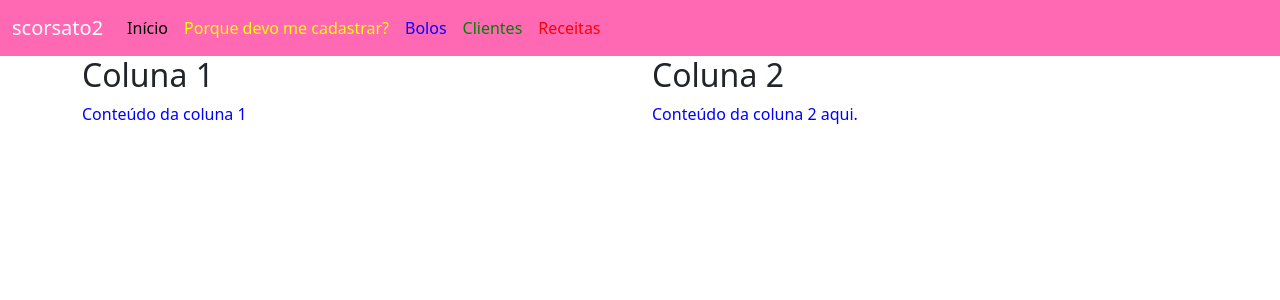
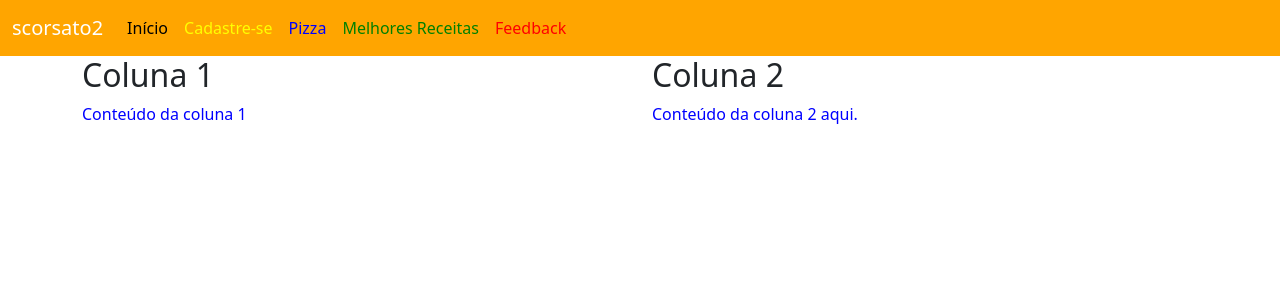
Before and after one commit to MBScorsato/Projeto-vendas, a Django app: page / in a window 1280 px wide. Shown: the top 300 px of the page. Run offline with Django 4.2, Linux system fonts and the light colour scheme; data comes from the database, SQL or seed files in the repository; both versions use the stored data as it was after the commit.

Commit message:
backend criado com a possibilidade de nomear links de acesso

```diff
--- a/index/admin.py
+++ b/index/admin.py
@@ -1,4 +1,5 @@
 from django.contrib import admin
-from index.models import bootstrap_navbar
+from index.models import bootstrap_navbar, NavBar_Links
 
 admin.site.register(bootstrap_navbar)
+admin.site.register(NavBar_Links)
--- a/index/models.py
+++ b/index/models.py
@@ -12,3 +12,16 @@ class bootstrap_navbar(models.Model):
 
     class Meta:
         verbose_name_plural = "Nome site"
+
+
+class NavBar_Links(models.Model):
+    link_referente_cadastro = models.CharField(max_length=50)
+    link_referente_produto = models.CharField(max_length=50)
+    link_referente_receita = models.CharField(max_length=50)
+    link_referente_cliente = models.CharField(max_length=50)
+
+    class Meta:
+        verbose_name = "Defenir nomes dos links"
+
+    class Meta:
+        verbose_name_plural = "Defenir nomes dos links"
--- a/index/templates/bootstrap_navbar.html
+++ b/index/templates/bootstrap_navbar.html
@@ -8,19 +8,23 @@
 {% block title %}{% endblock %}
 
 {% block navbar %}
-<nav class="navbar navbar-expand-lg" style="background-color: hotpink;">
+
+<nav class="navbar navbar-expand-lg" style="background-color: orange">
   <div class="container-fluid">
-    <a class="navbar-brand" href="{% url 'index' %}"><label class="nome-da-pagina">{{ ultimo_objeto_salvo }}</label></a>
+    <a class="navbar-brand" href="{% url 'index' %}"><label class="nome-da-pagina">{{ nome_do_site }}</label></a>
     <button class="navbar-toggler" type="button" data-bs-toggle="collapse" data-bs-target="#navbarNavAltMarkup" aria-controls="navbarNavAltMarkup" aria-expanded="false" aria-label="Toggle navigation">
       <span class="navbar-toggler-icon"></span>
     </button>
-    <div class="collapse navbar-collapse" id="navbarNavAltMarkup"><hr>
+    <div class="collapse navbar-collapse" id="navbarNavAltMarkup">
+      <hr>
       <div class="navbar-nav">
         <a class="nav-link active" aria-current="page" href="{% url 'index' %}">Início</a>
-        <a class="nav-link" href="#"><label class="link-cadastre-se">Porque devo me cadastrar?</label></a>
-        <a class="nav-link" href="#"><label class="link1">Bolos</label></a>
-        <a class="nav-link" href="#"><label class="link2">Clientes</label></a>
-        <a class="nav-link" href="#"><label class="link3">Receitas</label></a>
+        {% for link in liks %}
+          <a class="nav-link" href="#"><label class="link-cadastre-se">{{ link.link_referente_cadastro }}</label></a>
+          <a class="nav-link" href="#"><label class="link1">{{ link.link_referente_produto }}</label></a>
+          <a class="nav-link" href="#"><label class="link2">{{ link.link_referente_receita }}</label></a>
+          <a class="nav-link" href="#"><label class="link3">{{ link.link_referente_cliente }}</label></a>
+        {% endfor %}
       </div>
     </div>
   </div>
--- a/index/views.py
+++ b/index/views.py
@@ -1,12 +1,16 @@
 from django.shortcuts import render
-from index.models import bootstrap_navbar
+from index.models import bootstrap_navbar, NavBar_Links
 
 
 def index(request):
     if request.method == 'GET':
-        ultimo_objeto_salvo = bootstrap_navbar.objects.all().order_by('-id').first()
+        nome_do_site = bootstrap_navbar.objects.all().order_by('-id').first()
+        liks = NavBar_Links.objects.all().order_by('-id')
+
         return render(request, 'index.html',{
-            'ultimo_objeto_salvo': ultimo_objeto_salvo,
+            'nome_do_site': nome_do_site,
+            'liks': liks,
         })
+
     elif request.method == 'POST':
         return render(request, 'index.html')
```
Also changed, not shown: db.sqlite3.
